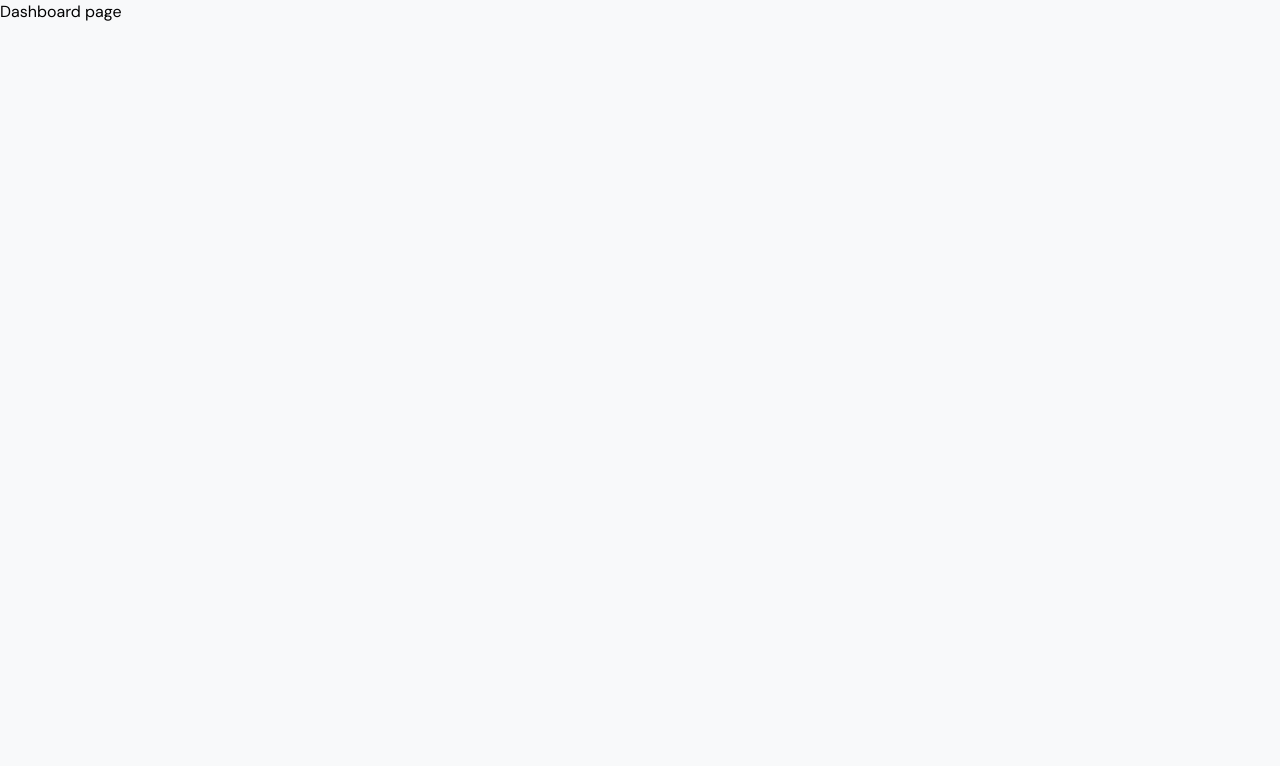
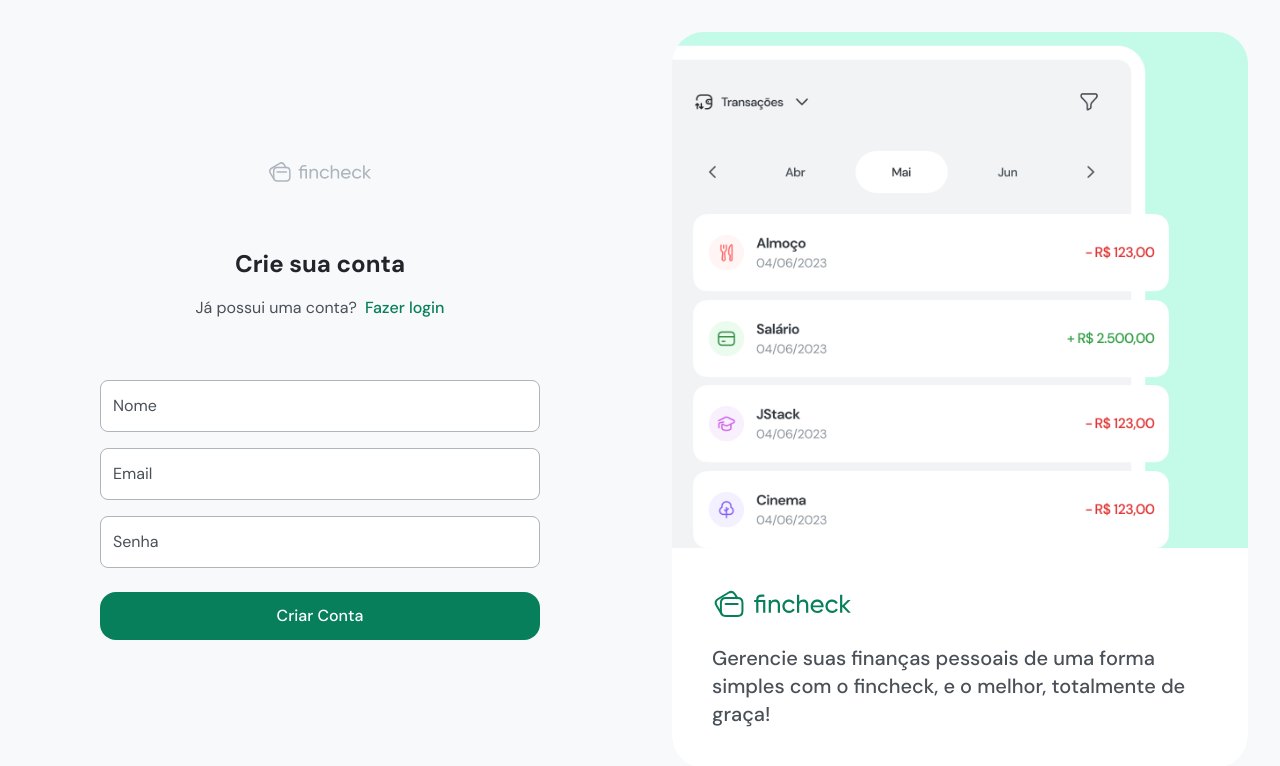
Before and after one commit to JanderLiborio20/fincheck, a React (Vite) app in the folder frontend/: page /register in a window 1280 px wide. Before the commit this address led to /. Shown: the top 766 px of the page. Built offline with nearby package versions, Linux system fonts and the light colour scheme; no server answers.

Commit message:
function signin and signup

```diff
--- /dev/null
+++ b/frontend/src/app/config/localStorageKeys.ts
@@ -0,0 +1,3 @@
+export const localStorageKeys = {
+  ACCESS_TOKEN: 'fincheck:accessToken',
+};
--- a/frontend/src/app/contexts/AuthContext.tsx
+++ b/frontend/src/app/contexts/AuthContext.tsx
@@ -1,7 +1,11 @@
-import { createContext } from 'react';
+import { useQuery } from '@tanstack/react-query';
+import { createContext, useCallback, useState } from 'react';
+import { localStorageKeys } from '../config/localStorageKeys';
 
 interface AuthContextValue {
   signedIn: boolean;
+  signin(accessToken: string): void;
+  signout(): void;
 }
 
 export const AuthContext = createContext<AuthContextValue>(
@@ -9,8 +13,34 @@ export const AuthContext = createContext<AuthContextValue>(
 );
 
 export function AuthProvider({ children }: { children: React.ReactNode }) {
+  const [signedIn, setSignedIn] = useState<boolean>(() => {
+    const storedAccessToken = localStorage.getItem(
+      localStorageKeys.ACCESS_TOKEN,
+    );
+
+    return !!storedAccessToken;
+  });
+
+  useQuery({
+    queryKey: ['users', 'me'],
+    queryFn: async () => {
+      return 'jander';
+    },
+  });
+
+  const signin = useCallback((accessToken: string) => {
+    localStorage.setItem(localStorageKeys.ACCESS_TOKEN, accessToken);
+    setSignedIn(true);
+  }, []);
+
+  const signout = useCallback(() => {
+    localStorage.removeItem(localStorageKeys.ACCESS_TOKEN);
+
+    setSignedIn(false);
+  }, []);
+
   return (
-    <AuthContext.Provider value={{ signedIn: true }}>
+    <AuthContext.Provider value={{ signedIn, signin, signout }}>
       {children}
     </AuthContext.Provider>
   );
--- a/frontend/src/app/services/authService/signin.ts
+++ b/frontend/src/app/services/authService/signin.ts
@@ -1,4 +1,3 @@
-import { sleep } from '../../utils/sleep';
 import { httpClient } from '../client/httpClient';
 
 export interface SigninParams {
@@ -11,8 +10,6 @@ interface SigninResponse {
 }
 
 export async function signin(params: SigninParams) {
-  await sleep(1000);
-
   const { data } = await httpClient.post<SigninResponse>('auth/signin', params);
 
   return data;
--- a/frontend/src/app/services/authService/signup.ts
+++ b/frontend/src/app/services/authService/signup.ts
@@ -1,4 +1,3 @@
-import { sleep } from '../../utils/sleep';
 import { httpClient } from '../client/httpClient';
 
 export interface SignupParams {
@@ -12,8 +11,6 @@ interface SignupResponse {
 }
 
 export async function signup(params: SignupParams) {
-  await sleep(1000);
-
   const { data } = await httpClient.post<SignupResponse>('auth/signup', params);
 
   return data;
--- /dev/null
+++ b/frontend/src/app/services/usersService/index.ts
@@ -0,0 +1,5 @@
+import { me } from './me';
+
+export const usersService = {
+  me,
+};
--- /dev/null
+++ b/frontend/src/app/services/usersService/me.ts
@@ -0,0 +1,12 @@
+import { httpClient } from '../client/httpClient';
+
+interface MeResponse {
+  name: string;
+  email: string;
+}
+
+export async function me() {
+  const { data } = await httpClient.get<MeResponse>('users/me');
+
+  return data;
+}
--- a/frontend/src/view/pages/Login/useLoginController.ts
+++ b/frontend/src/view/pages/Login/useLoginController.ts
@@ -3,6 +3,7 @@ import { useMutation } from '@tanstack/react-query';
 import { useForm } from 'react-hook-form';
 import { toast } from 'react-hot-toast';
 import { z } from 'zod';
+import { useAuth } from '../../../app/hooks/useAuth';
 import { authService } from '../../../app/services/authService';
 import { SigninParams } from '../../../app/services/authService/signin';
 
@@ -31,10 +32,13 @@ export function useLoginController() {
     },
   });
 
+  const { signin } = useAuth();
+
   const handleSubmit = hookFormSubmiit(async (data) => {
     try {
       const { accessToken } = await mutateAsync(data);
-      console.log('accessToken: ', accessToken);
+
+      signin(accessToken);
     } catch (error) {
       toast.error('Credenciais inválidas!');
       console.log(error);
--- a/frontend/src/view/pages/Register/useRegisterController.ts
+++ b/frontend/src/view/pages/Register/useRegisterController.ts
@@ -3,6 +3,7 @@ import { useMutation } from '@tanstack/react-query';
 import { useForm } from 'react-hook-form';
 import { toast } from 'react-hot-toast';
 import { z } from 'zod';
+import { useAuth } from '../../../app/hooks/useAuth';
 import { authService } from '../../../app/services/authService';
 import { SignupParams } from '../../../app/services/authService/signup';
 
@@ -32,14 +33,15 @@ export function useRegisterController() {
     },
   });
 
+  const { signin } = useAuth();
+
   const handleSubmit = hookFormSubmiit(async (data) => {
     try {
       const { accessToken } = await mutateAsync(data);
-      console.log('accessToken: ', accessToken);
-      toast.success('B');
-    } catch (error) {
-      toast.error('Error ao criar sua conta');
-      console.log(error);
+
+      signin(accessToken);
+    } catch {
+      toast.error('Ocorreu um erro ao criar sua conta!');
     }
   });
 
```
